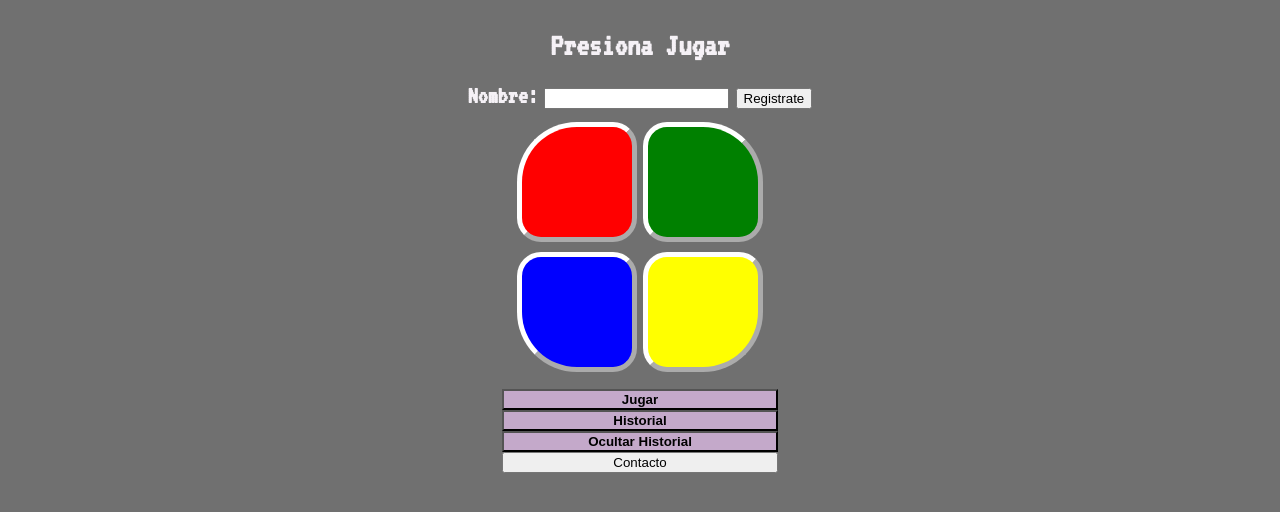
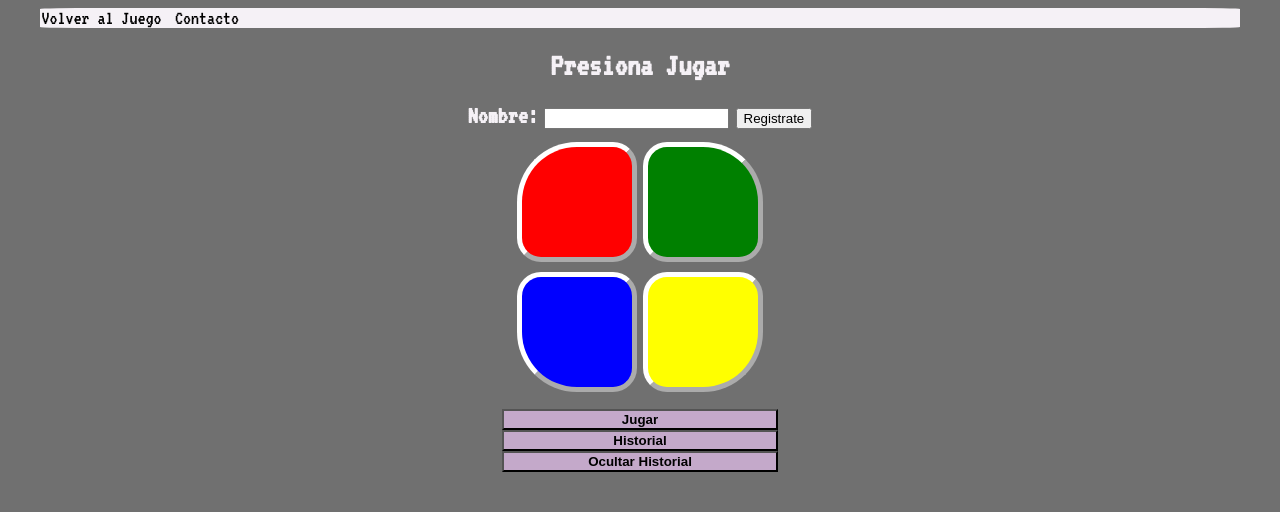
Before and after one commit to andresfeijoo/JuegoSimonLPPA, a plain HTML site: page index.html in a window 1280 px wide. Drawn offline with Linux system fonts and the light colour scheme.

Commit message:
Update index.html

```diff
--- a/index.html
+++ b/index.html
@@ -12,7 +12,12 @@
     <title>Simon - Juego de la memoria</title>
   </head>
   <body>
-
+    <header class="header">
+      <nav class="menu">
+          <a href="https://andresfeijoo.github.io/JuegoSimonLPPA/">Volver al Juego</a>
+          <a href="formulario.html">Contacto</a>
+      </nav>
+  </header>
     <div class="Tsup">
       <div class="Pjugar">
         <div class="title">
@@ -41,7 +46,6 @@
         </div>
         <button class="btnVerHistorial" id="verHistorial">Historial</button>
         <button class="btnOcultarHistorial" id="cerrarHistorial">Ocultar Historial</button>
-        <button class="btnContacto" href="https://andresfeijoo.github.io/JuegoSimonLPPA/" >Contacto</button>
       </div>
       <div id="Hpartida" class="Hpartida">
         <h2>Historial de partidas</h2>
```
